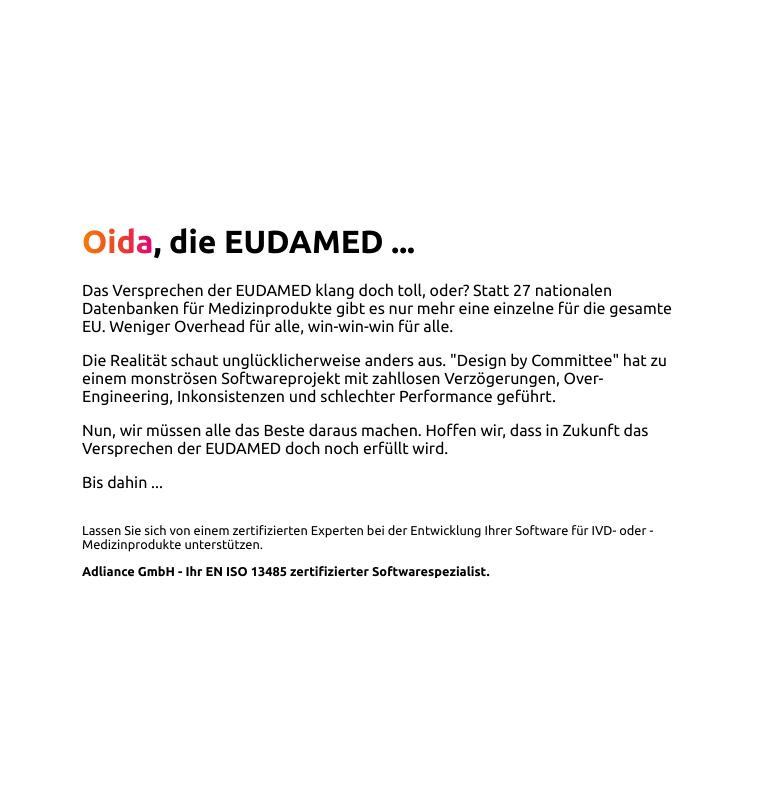
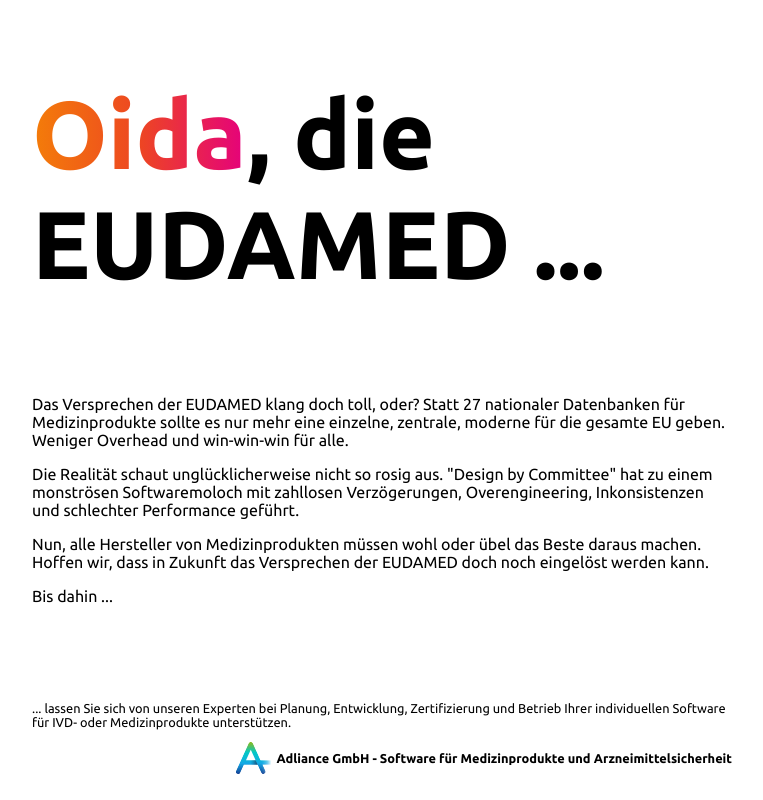
Before and after one commit to adliance/oidamed.at, a plain HTML site: page index.html in a window 1280 px wide. Shown: the whole page, without its empty margins (258-1021 px from the left). Drawn offline with Linux system fonts and the light colour scheme.

Commit message:
Some text and CSS changes.

```diff
--- a/index.html
+++ b/index.html
@@ -5,10 +5,8 @@
     <meta name="viewport" content="width=device-width, initial-scale=1.0"/>
     <title>Oida, die EUDAMED ...</title>
     <script defer data-domain="oidamed.at" src="https://plausible.io/js/script.js"></script>
-    <meta name="keywords"
-          content="EUDAMED, IVD, IVDR, Medizinprodukt, Medizinsoftware, MDR, MDD, ISO 13485, EN 62304, Post-Market-Surveillance"/>
-    <meta name="description"
-          content="Die Adliance GmbH ist Ihr Spezialist f&#xFC;r zertifizierte Medizinprodukte und die Entwicklung anspruchsvoller Medizinsoftware."/>
+    <meta name="keywords" content="EUDAMED, IVD, IVDR, Medizinprodukt, Medizinsoftware, MDR, MDD, ISO 13485, EN 62304, Post-Market-Surveillance"/>
+    <meta name="description" content="Die Adliance GmbH ist Ihr Spezialist f&#xFC;r zertifizierte Medizinprodukte und die Entwicklung anspruchsvoller Medizinsoftware."/>
     <link rel="canonical" content="https://www.oidamed.at"/>
 
     <link rel="apple-touch-icon" sizes="57x57" href="/apple-icon-57x57.png">
@@ -29,10 +27,8 @@
     <meta name="msapplication-TileImage" content="/ms-icon-144x144.png">
     <meta name="theme-color" content="#ffffff">
 
-    <meta property="og:image">
     <meta property="og:title" content="Oida, die EUDAMED ...">
-    <meta property="og:description"
-          content="Die Adliance GmbH ist Ihr Spezialist f&#xFC;r zertifizierte Medizinprodukte und die Entwicklung anspruchsvoller Medizinsoftware.">
+    <meta property="og:description" content="Die Adliance GmbH ist Ihr Spezialist f&#xFC;r zertifizierte Medizinprodukte und die Entwicklung anspruchsvoller Medizinsoftware.">
     <meta property="og:url" content="https://www.oidamed.at">
     <meta property="og:type" content="Website">
     <meta property="og:site_name" content="oidamed.at">
@@ -61,6 +57,18 @@
             justify-content: center;
             min-height: 97vh;
             padding: 0;
+            font-size: 16px;
+        }
+
+        main {
+            max-width: 100vw;
+            padding: 0 12px;
+        }
+
+        h1 {
+            font-size: 6rem;
+            margin-bottom: 6rem;;
+        }
 
         a {
             color: black;
@@ -79,24 +87,28 @@
                 -webkit-text-fill-color: transparent;
             }
         }
-        }
-
-        .content {
-            max-width: 100vw;
-            padding: 0 12px;
-        }
 
         p:nth-last-child(2), p:nth-last-child(1) {
             font-size: 0.8rem;
         }
 
         p:nth-last-child(2) {
-            margin-top: 2rem;
+            margin-top: 6rem;
+        }
+
+        p:nth-last-child(1) {
+            text-align: right;
+
+            img {
+                height: 2rem;
+                display: inline-block;
+                margin-bottom: -.7rem;
+            }
         }
 
         @media only screen and (min-width: 600px) {
-            .content {
-                max-width: 600px;
+            main {
+                max-width: 700px;
             }
         }
 
@@ -123,35 +135,32 @@
     </style>
 </head>
 <body>
-<div class="content">
+<main>
     <h1><span class="text-gradient">Oida</span>, die EUDAMED ...</h1>
 
     <p>
-        Das Versprechen der EUDAMED klang doch toll, oder? Statt 27 nationalen Datenbanken für Medizinprodukte gibt es
-        nur mehr eine einzelne für die gesamte EU. Weniger Overhead für alle, win-win-win für alle.
+        Das Versprechen der EUDAMED klang doch toll, oder? Statt 27 nationaler Datenbanken für Medizinprodukte sollte es
+        nur mehr eine einzelne, zentrale, moderne für die gesamte EU geben. Weniger Overhead und win-win-win für alle.
     </p>
     <p>
-        Die Realität schaut unglücklicherweise anders aus. "Design by Committee" hat zu einem monströsen Softwareprojekt
-        mit zahllosen Verzögerungen, Over-Engineering, Inkonsistenzen und schlechter Performance geführt.
+        Die Realität schaut unglücklicherweise nicht so rosig aus. "Design by Committee" hat zu einem monströsen Softwaremoloch
+        mit zahllosen Verzögerungen, Overengineering, Inkonsistenzen und schlechter Performance geführt.
     </p>
     <p>
-        Nun, wir müssen alle das Beste daraus machen. Hoffen wir, dass in Zukunft das Versprechen der EUDAMED doch noch
-        erfüllt wird.
+        Nun, alle Hersteller von Medizinprodukten müssen wohl oder übel das Beste daraus machen.
+        Hoffen wir, dass in Zukunft das Versprechen der EUDAMED doch noch eingelöst werden kann.
     </p>
-
     <p>
         Bis dahin ...
     </p>
 
     <p>
-        Lassen Sie sich von einem zertifizierten Experten bei der Entwicklung Ihrer Software für IVD- oder
-        -Medizinprodukte unterstützen.
+        ... lassen Sie sich von unseren Experten bei Planung, Entwicklung, Zertifizierung und Betrieb Ihrer individuellen Software für IVD- oder Medizinprodukte unterstützen.
     </p>
-
     <p>
-        <a href="https://www.adliance.net/" title="Die Adliance GmbH ist Ihr EN ISO 13485 zertifizierter Spezialist.">Adliance
-            GmbH - Ihr EN ISO 13485 zertifizierter Softwarespezialist.</a>
+        <img src="logo.svg" alt="Adliance Logo" />
+        <a href="https://www.adliance.net/" title="Die Adliance GmbH entwickelt Medizinsoftware und unterstützt Sie, Ihre Medizinprodukte on-time und on-budget auf den Markt zu bekommen">Adliance GmbH - Software für Medizinprodukte und Arzneimittelsicherheit</a>
     </p>
-</div>
+</main>
 </body>
 </html>
```
Also changed, not shown: logo.svg (added). Lines whose indentation alone changed are shown as unchanged.
